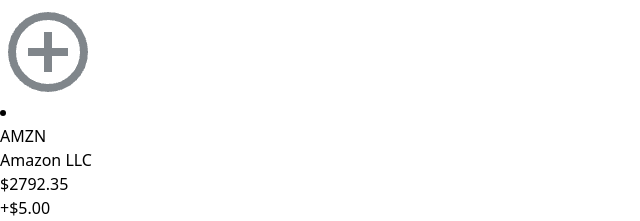
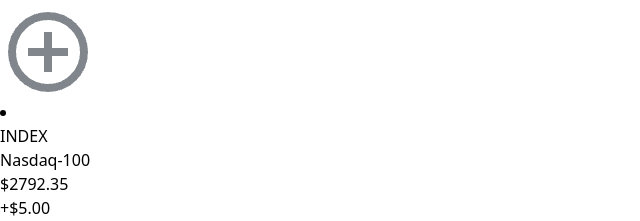
Before and after one commit to liamstamper/gr-stocks, a React (Vite) app: page / in a window 1280 px wide. Shown: the part 3045-3266 px from the top of the page, without its empty margins (0-640 px from the left). Built offline with nearby package versions, Linux system fonts and the light colour scheme.

Commit message:
added index and assigned correct color

```diff
--- a/src/components/MainSection/MarketInterest.jsx
+++ b/src/components/MainSection/MarketInterest.jsx
@@ -37,12 +37,12 @@
       ticker: "DIS",
     },
     {
-      name: "Amazon LLC",
+      name: "Nasdaq-100",
       percentage: "10.75",
       priceChange: "5.00",
       currentPrice: "2792.35",
       isUp: true,
-      ticker: "AMZN",
+      ticker: "INDEX",
     },
   ];
 
```
